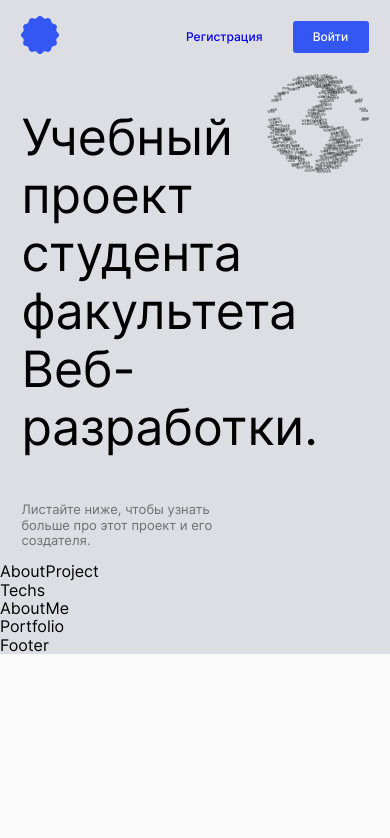
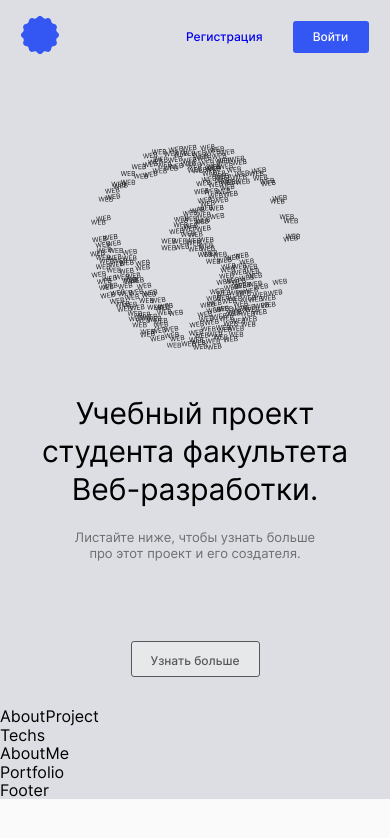
Before and after one commit to RomanovAnton/movies-explorer-frontend, a React (Create React App) app: page / in a window 390 px wide. Shown: the top 838 px of the page. Built offline with nearby package versions, Linux system fonts and the light colour scheme.

Commit message:
feat: add Header, Promo adaptiv markup

```diff
--- a/src/components/Header/Header.css
+++ b/src/components/Header/Header.css
@@ -11,3 +11,9 @@
   width: 38px;
   height: 38px;
 }
+
+@media screen and(max-width: 825px) {
+  .header {
+    width: 92.2%;
+  }
+}
--- a/src/components/Main/Main.js
+++ b/src/components/Main/Main.js
@@ -23,6 +23,3 @@ export default function Main() {
     </div>
   );
 }
-
-// import NavTab from "../NavTab/NavTab";
-// <NavTab />
--- a/src/components/Main/NavTab/NavTab.css
+++ b/src/components/Main/NavTab/NavTab.css
@@ -0,0 +1,38 @@
+.nav-tab {
+  max-width: 89%;
+  margin: auto;
+  padding-bottom: 75px;
+  display: flex;
+  justify-content: flex-start;
+  align-items: center;
+}
+
+.nav-tab__btn {
+  width: 129px;
+  height: 36px;
+  box-sizing: border-box;
+  opacity: 0.6;
+  border: 1px solid #000000;
+  border-radius: 3px;
+  cursor: pointer;
+}
+
+.nav-tab__link {
+  text-decoration: none;
+  font-weight: 500;
+  font-size: 12px;
+  line-height: 16px;
+  color: #000000;
+}
+
+@media screen and (max-width: 825px) {
+  .nav-tab {
+    justify-content: center;
+  }
+}
+
+@media screen and (max-width: 825px) {
+  .nav-tab {
+    padding-bottom: 30px;
+  }
+}
--- a/src/components/Main/NavTab/NavTab.js
+++ b/src/components/Main/NavTab/NavTab.js
@@ -1,5 +1,14 @@
 import React from "react";
+import "./NavTab.css";
 
 export default function NavTab() {
-  return <div>NavTab</div>;
+  return (
+    <div className="nav-tab">
+      <button className="nav-tab__btn">
+        <a href="#" className="nav-tab__link">
+          Узнать больше
+        </a>
+      </button>
+    </div>
+  );
 }
--- a/src/components/Main/Promo/Promo.css
+++ b/src/components/Main/Promo/Promo.css
@@ -1,16 +1,20 @@
 .promo {
   max-width: 89%;
   margin: auto;
+  padding: 75px 0 84px;
   display: grid;
   grid-template-columns: 56% 1fr;
   grid-template-areas:
-    "promo__title promo__image"
-    "promo__caption  1";
-  column-gap: 14.8%;
+    "promo__title   promo__image"
+    "promo__caption promo__image"
+    "     -         promo__image"
+    "     -         promo__image";
+  column-gap: 16.8%;
 }
 
 .promo__title {
   grid-area: promo__title;
+  margin: 0;
   font-weight: 400;
   font-size: 50px;
   line-height: 58px;
@@ -18,6 +22,8 @@
 
 .promo__caption {
   grid-area: promo__caption;
+  max-width: 310px;
+  margin: 36px 0 0;
   font-weight: 400;
   font-size: 13px;
   line-height: 15.73px;
@@ -25,10 +31,60 @@
 }
 
 .promo__image {
-  display: flex;
-  justify-content: end;
-  align-items: flex-start;
   grid-area: promo__image;
   max-width: 100%;
-  justify-content: end;
 }
+
+@media screen and (max-width: 825px) {
+  .promo {
+    padding: 140px 0 92px;
+    grid-template-columns: 100%;
+    grid-template-areas:
+      "promo__image"
+      "promo__title "
+      "promo__caption";
+
+    column-gap: 0;
+    justify-items: center;
+  }
+}
+
+@media screen and (max-width: 825px) {
+  .promo__title {
+    margin: 48px 0 0;
+    font-weight: 400;
+    font-size: 40px;
+    line-height: 50px;
+    text-align: center;
+  }
+}
+
+@media screen and (max-width: 825px) {
+  .promo__caption {
+    max-width: 260px;
+    margin: 22px 0 0;
+    opacity: 0.5;
+    text-align: center;
+  }
+}
+
+@media screen and (max-width: 425px) {
+  .promo__image {
+    width: 210px;
+    height: 206px;
+  }
+}
+
+@media screen and (max-width: 425px) {
+  .promo {
+    padding: 70px 0 80px;
+  }
+}
+
+@media screen and (max-width: 425px) {
+  .promo__title {
+    margin: 44px 0 0;
+    font-size: 30px;
+    line-height: 38px;
+  }
+}
--- a/src/components/Main/Promo/Promo.js
+++ b/src/components/Main/Promo/Promo.js
@@ -1,10 +1,12 @@
 import React from "react";
 import promoImage from "../../../images/promo-image-min.svg";
 import "./Promo.css";
+import NavTab from "../NavTab/NavTab";
 
 export default function Promo() {
   return (
-    <section className="promo">
+    <section>
+      <div className="promo">
         <h1 className="promo__title">
           Учебный проект студента факультета Веб-разработки.
         </h1>
@@ -12,6 +14,8 @@ export default function Promo() {
           Листайте ниже, чтобы узнать больше про этот проект и его создателя.
         </p>
         <img src={promoImage} alt="promoImage" className="promo__image" />
+      </div>
+      <NavTab />
     </section>
   );
 }
```
Lines whose indentation alone changed are shown as unchanged.
